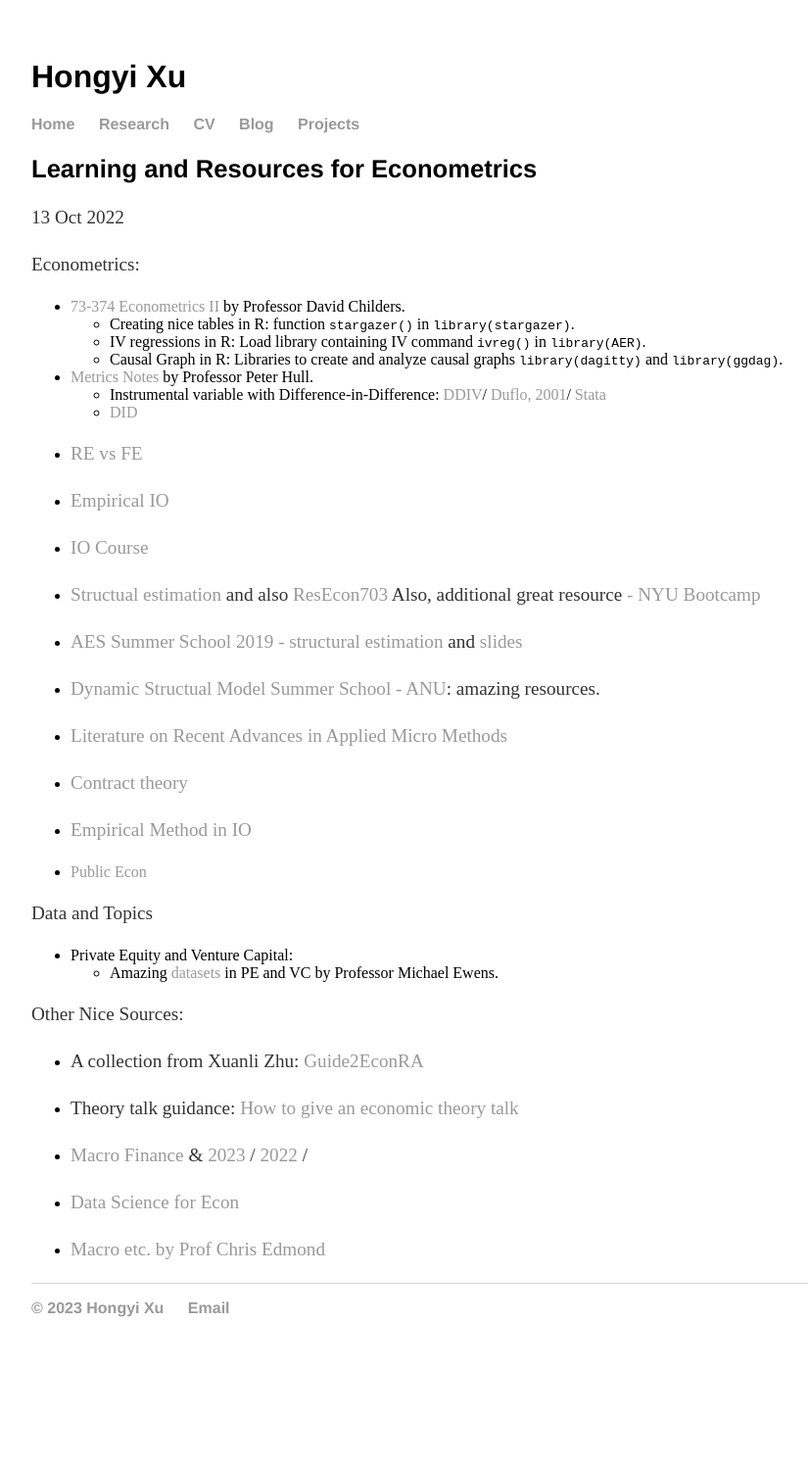
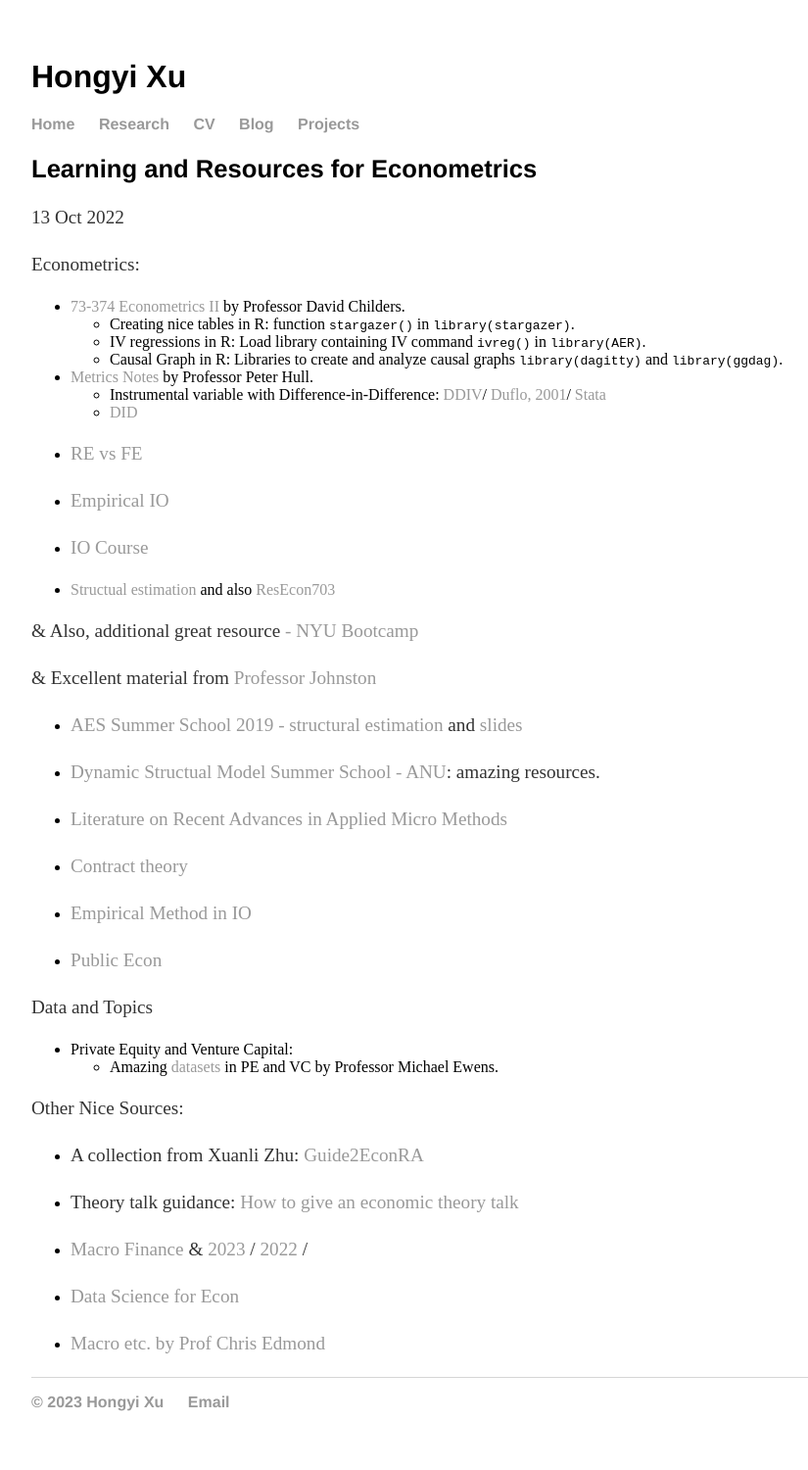
Before and after one commit to hongyileoxu/hongyileoxu.github.io, a Jekyll site: the page built from _posts/2022-10-13-great-resources.md, in a window 1280 px wide. Shown: the whole page at 98% size, without its empty margins (160-985 px from the left). Built offline with Jekyll 4.4.1, drawn with Linux system fonts in a browser that asks for light colours; before the commit the page ends 1404 px from its top, so only the background shows below that.

Commit message:
Update 2022-10-13-great-resources.md
Advice for structural estimation from Prof Johnston.

```diff
--- a/_posts/2022-10-13-great-resources.md
+++ b/_posts/2022-10-13-great-resources.md
@@ -21,7 +21,10 @@
 -	[IO Course](https://chrisconlon.github.io/index.html)
 
 -	[Structual estimation](https://github.com/drewvankuiken/drewvankuiken.github.io/tree/66e4f3174774fa3dc966473d31e1053a29b2efa4/files/helpful_materials/lyman_slides/Re%20_Choosing_classes) and also [ResEcon703](https://github.com/woerman/ResEcon703/blob/70d8332c30cfa7c6654ab19a5821137f0865e1d9/readme.md)
-	Also, additional great resource [- NYU Bootcamp](https://byumcl.bitbucket.io/bootcamp2013/economics.html)
+
+& Also, additional great resource [- NYU Bootcamp](https://byumcl.bitbucket.io/bootcamp2013/economics.html)
+
+& Excellent material from [Professor Johnston](https://sites.google.com/site/andrewjohnstoneconomics/my-advice/structural-for-beginners)
 
 -   [AES Summer School 2019 - structural estimation](https://www.accountingtheory.org/members) and [slides](https://www.accountingtheory.org/2019-summer-school)
 
```
